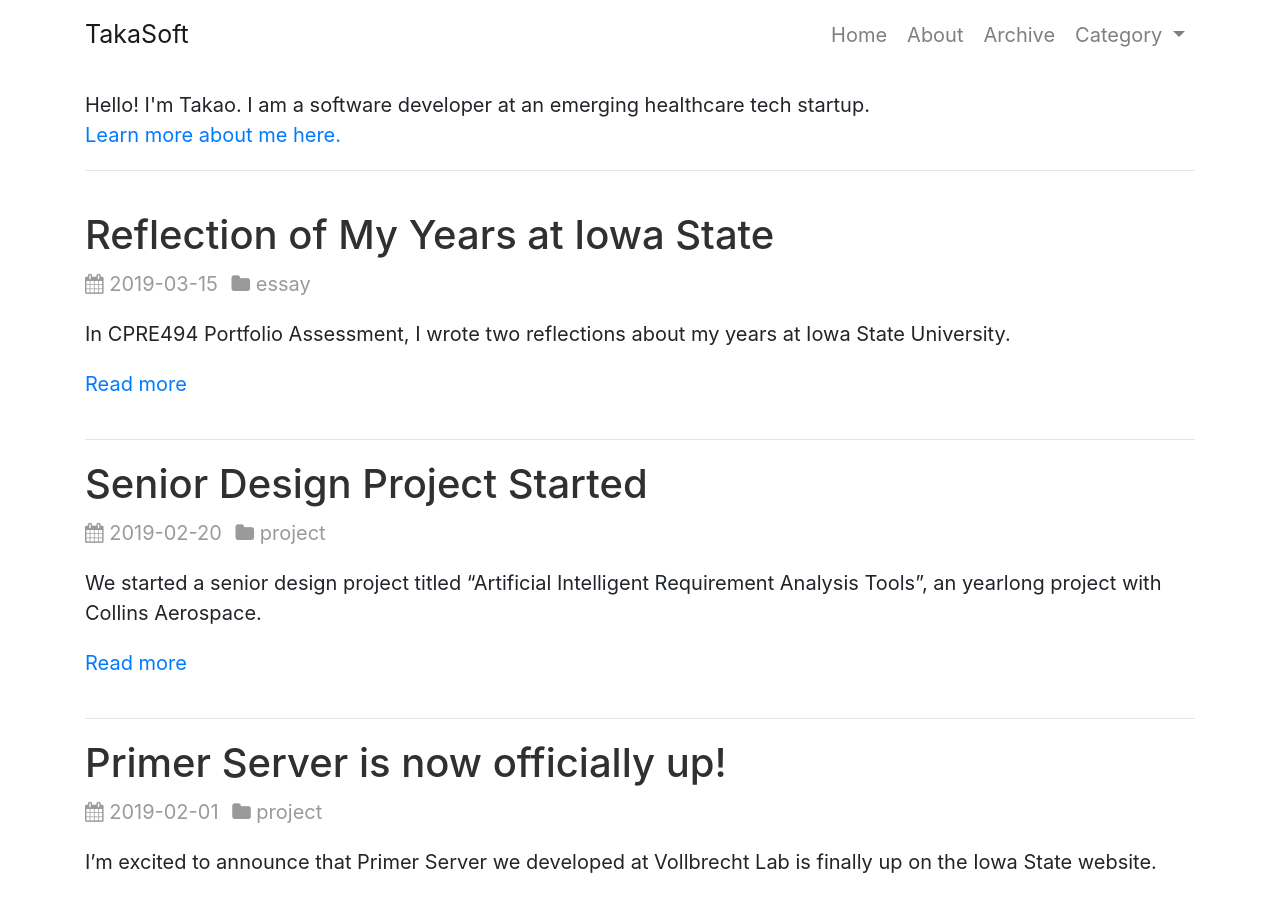
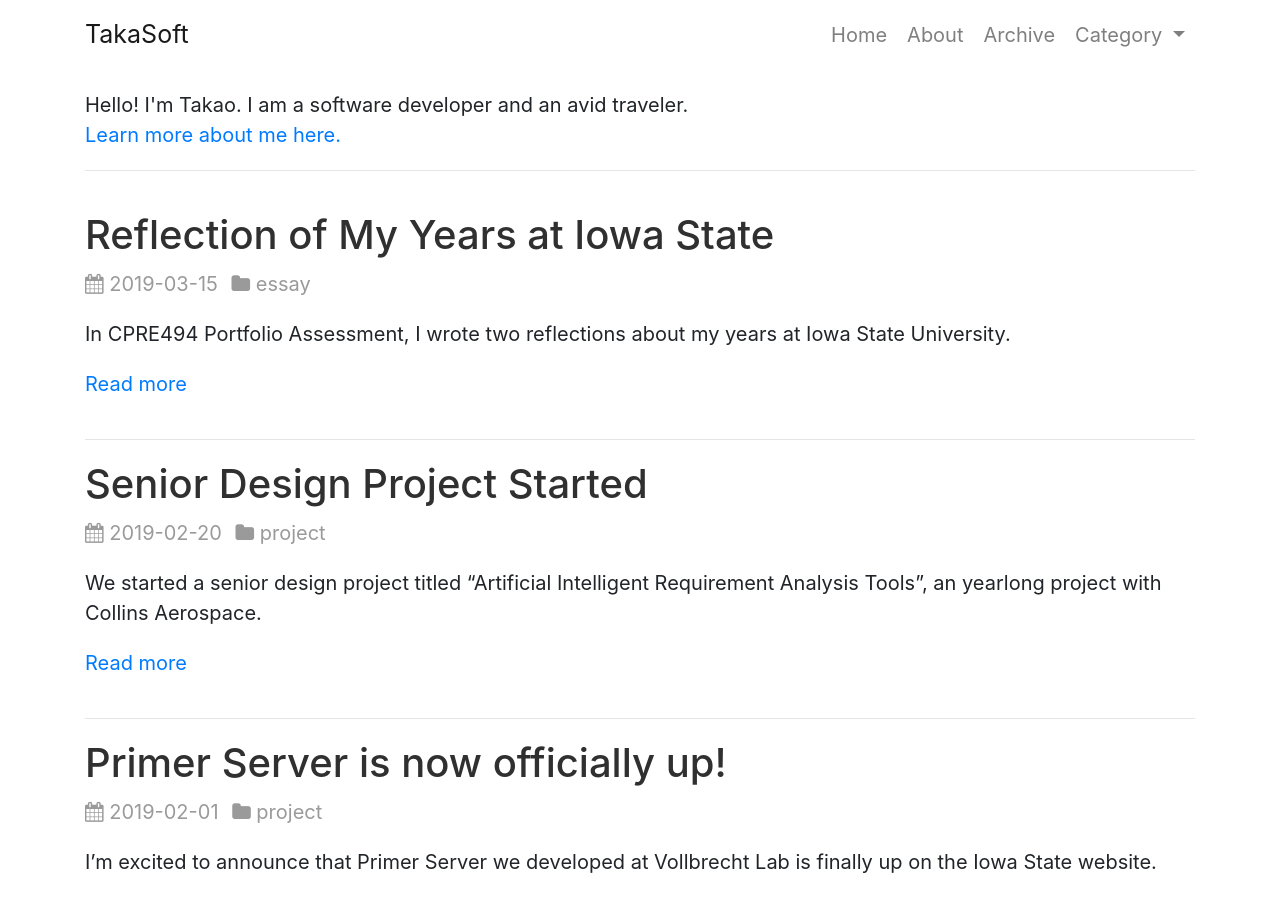
Before and after one commit to takasoft/takasoft.github.io, a Jekyll site: the page built from index.html, in a window 1280 px wide and 900 px high. Built offline with Jekyll 4.4.1, drawn with Linux system fonts in a browser that asks for light colours; the list of posts is cut into pages by our own code.

Commit message:
Update headline.html

```diff
--- a/_includes/headline.html
+++ b/_includes/headline.html
@@ -1,2 +1,2 @@
-Hello! I'm Takao. I am a software developer at an emerging healthcare tech startup.<br>
+Hello! I'm Takao. I am a software developer and an avid traveler.<br>
 <a href="{{ site.url }}{{ site.baseurl }}/about">Learn more about me here.</a>
```
